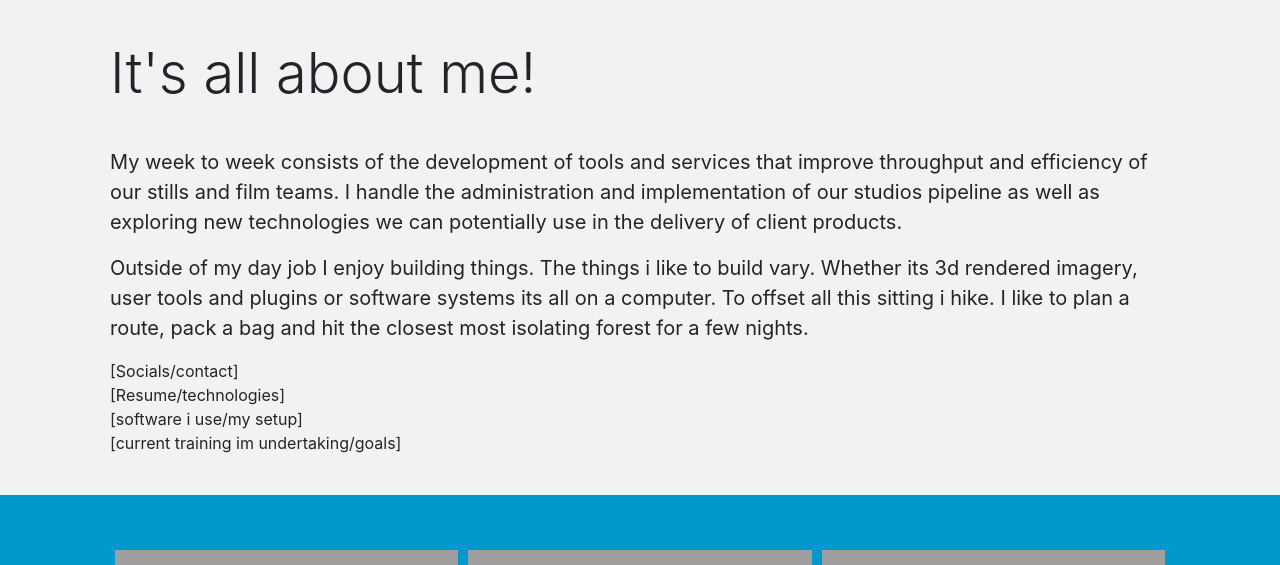
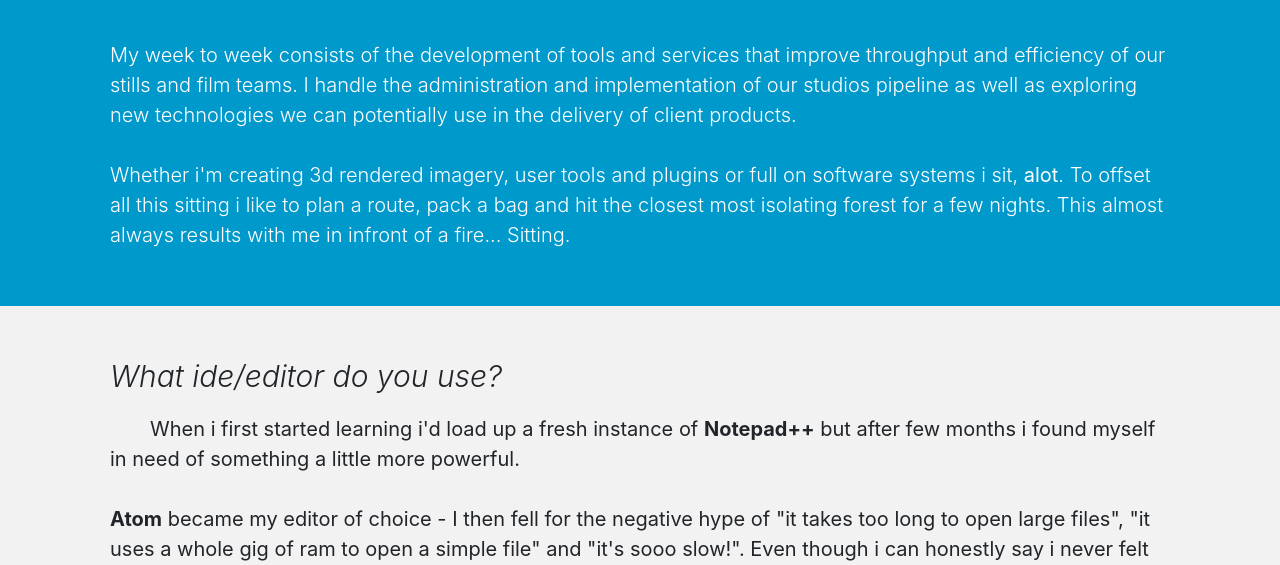
Before and after one commit to najar1412/flatlands, a Django app: page /about/ in a window 1280 px wide. Shown: the part 56-621 px from the top of the page. Run offline with Django 3.2, Linux system fonts and the light colour scheme; parts of the project's set-up code (start-up, migrations or seed data) failed here and were passed over; some libraries are stand-ins or nearby versions; grey boxes are pictures that could not be loaded.

Commit message:
fleshing out about page

```diff
--- a/flatlands/blog/templates/blog/about.html
+++ b/flatlands/blog/templates/blog/about.html
@@ -1,32 +1,57 @@
 {% extends "blog/base.html" %} {% load static %} {% block content %}
 
+<div style="background-color: #0099cc;">
+
+        <div class="container content-intro">
+
+
+                <p style="height:80px"></p>
+
+                <p class="lead" style="font-size: 20px;">My week to week consists of the development of tools and services that improve throughput and efficiency of our
+                    stills and film teams. I handle the administration and implementation of our studios pipeline as well as exploring
+                    new technologies we can potentially use in the delivery of client products.
+<br><br>
+                Whether i'm creating 3d rendered imagery, user tools and plugins or full on software systems i sit, <strong>alot</strong>.
+                To offset all this sitting i like to plan a route, pack a bag and hit the closest most isolating forest for a few nights.
+                This almost always results with me in infront of a fire... Sitting.
+        </p>
+
+
+        </div>
+
+
+        <p style="height:40px;"></p>
+
+</div>
 
 
 <div class="container content">
 
-        <p style="height:80px"></p>
-        <div class="display-4" style="padding-bottom: 40px;">It's all about me!</div>
+        <p style="height:20px;"></p>
 
-        <p style="font-size: 20px;">My week to week consists of the development of tools and services that improve throughput and efficiency of our
-            stills and film teams. I handle the administration and implementation of our studios pipeline as well as exploring
-            new technologies we can potentially use in the delivery of client products.
+<div class="display-4" style="font-size: 30px;padding-bottom: 20px;font-style: italic;">
+What ide/editor do you use?
+</div>
+<p style="font-size: 20px;text-indent: 40px;">
+When i first started learning i'd load up a fresh instance of <strong>Notepad++</strong> but after few months i found myself in need of something a little more powerful.
+<br><br>
+<strong>Atom</strong> became my editor of choice - I then fell for the negative hype of "it takes too long to open large files", "it uses a whole gig of ram to open a simple file" and "it's sooo slow!".
+Even though i can honestly say i never felt any of the pains some of the vocal few obviously did, i eventually installed <strong>Vs Code</strong> and have been quite at home ever since.
+</p>
+<p style="height:20px;"></p>
+<div class="display-4" style="font-size: 30px;padding-bottom: 20px;font-style: italic;">
+        Where do you host all the things?
+        </div>
+        <p style="font-size: 20px;text-indent: 40px;">
+Any and everything considered personal work will be on Digitalocean, its cheap and super simple. Flatlands is hosted on it.
+The majority of my professional work will be on AWS for no good reason other than its what most clients have heard of - the hype train is real.
+Even so, you can absolutely run production software on Digitalocean.
         </p>
 
-
-    <p style="font-size: 20px;">
-        Outside of my day job I enjoy building things. The things i like to build vary.
-        Whether its 3d rendered imagery, user tools and plugins or software systems its all on a computer.
-        To offset all this sitting i hike. I like to plan a route, pack a bag and hit the closest most isolating forest for a few nights.
-</p>
 
 
 [Socials/contact]<br>
 [Resume/technologies]<br>
-[software i use/my setup]<br>
-[current training im undertaking/goals]<br>
-
-
-
 
 
 </div>
--- a/flatlands/blog/templates/blog/projects.html
+++ b/flatlands/blog/templates/blog/projects.html
@@ -5,7 +5,7 @@
 
         <div class="container content-intro">
                 <p style="height:80px"></p>
-                <p style="font-size: 20px;">
+                <p class="lead" style="font-size: 20px;">
                 Side projects are a great way to explore new technologies and develop best practises.
                 Documenting ideas forces you to take as much information into consideration for when the time comes to actually code it.
                 <br>
```
Also changed, not shown: flatlands/blog/templates/blog/index.html (+5 -6 lines).
